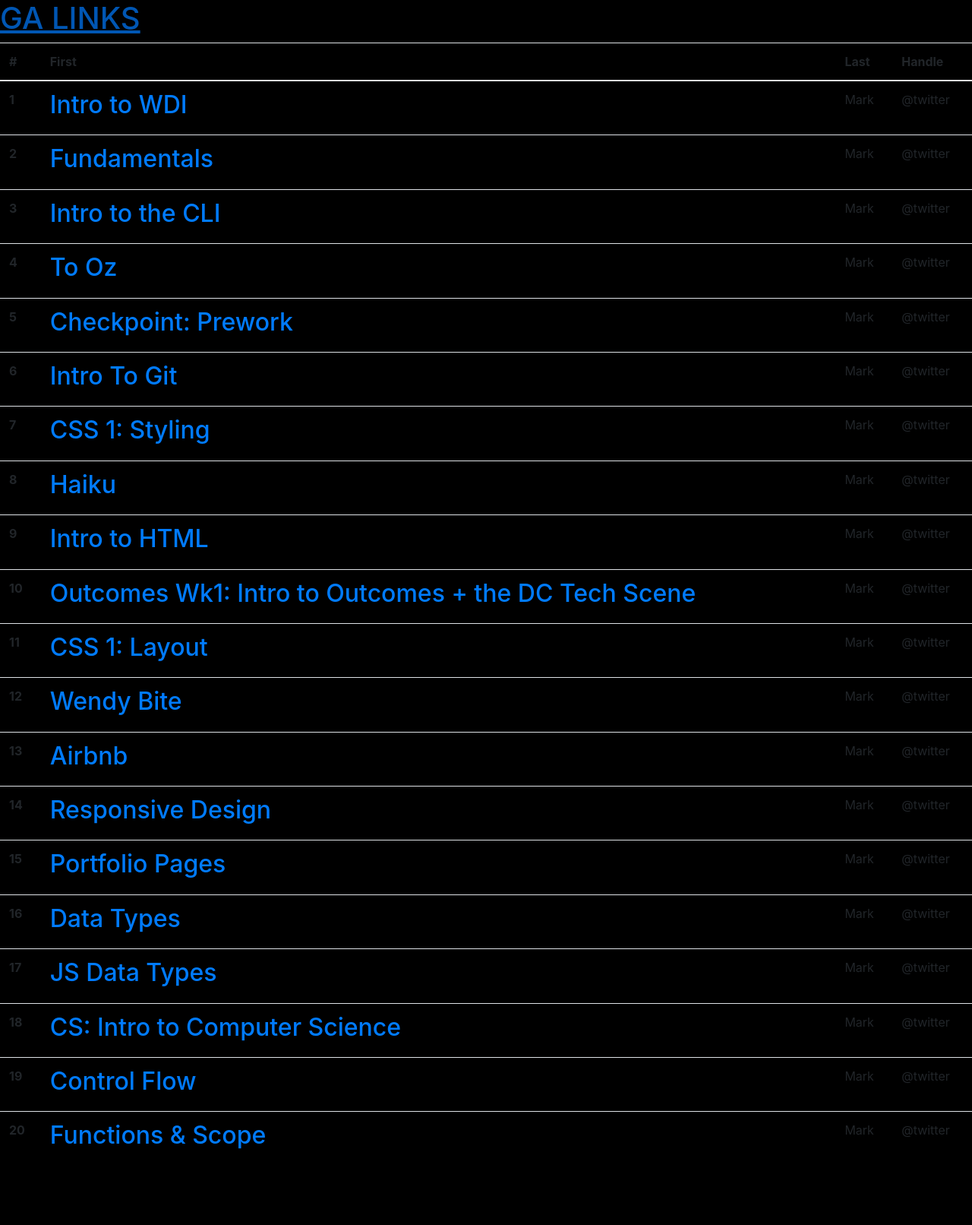
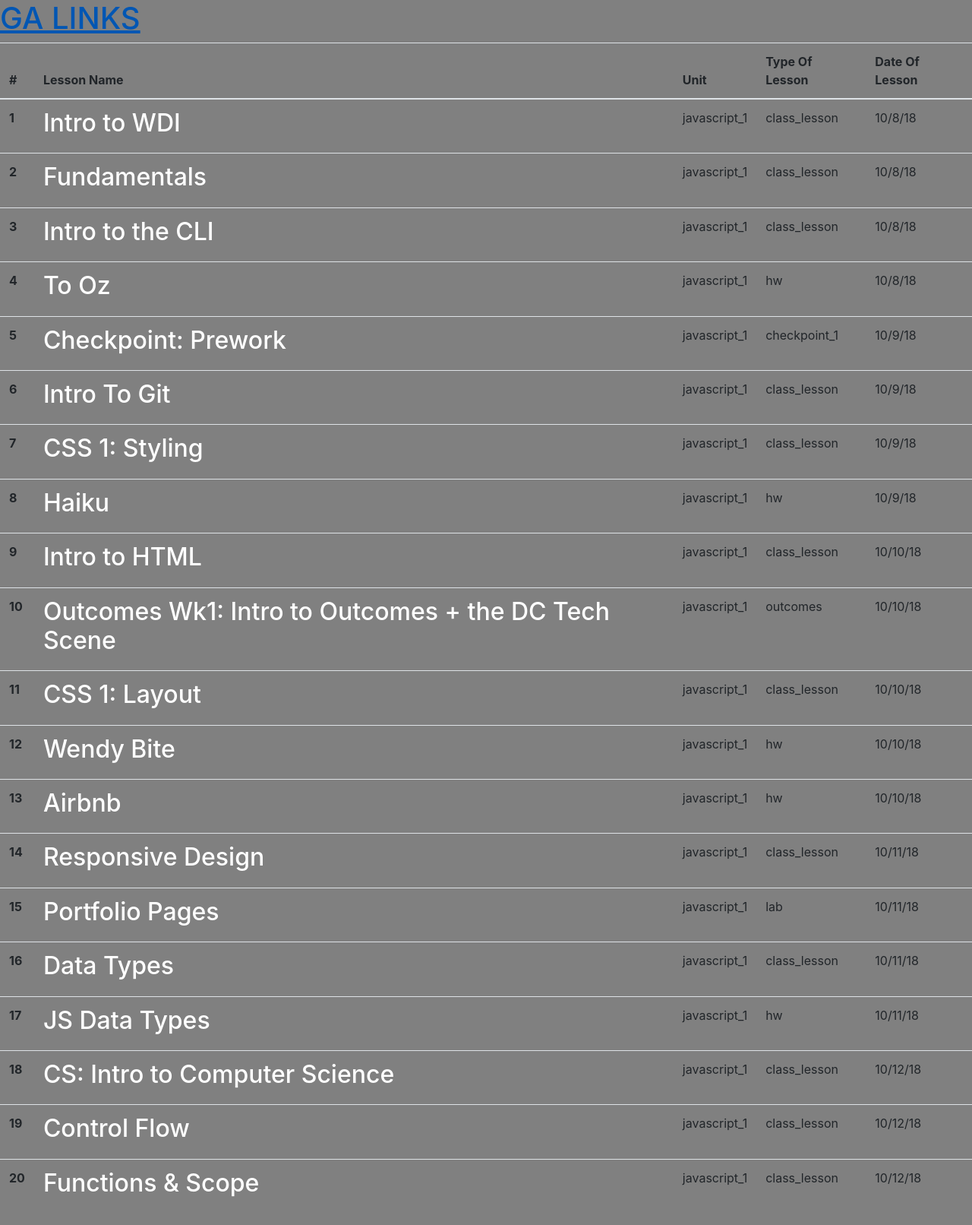
Before and after one commit to jnottin/ga_links_website, a Django app: template ga_links_app/templates/lessons.html in a window 1280 px wide. Shown: the whole page at 76% size. Before the commit the page ends 1512 px from the top, so only its background shows below. Run offline with Django 3.2, Linux system fonts and the light colour scheme; the template is opened without the code that fills it: values that come from a table or form of the project are taken from there, others are empty; data comes from the database, SQL or seed files in the repository; some libraries are stand-ins or nearby versions.

Commit message:
added colors and table, next working on sorting

```diff
--- a/ga_links_app/static/css/base.css
+++ b/ga_links_app/static/css/base.css
@@ -1,3 +1,7 @@
 body {
-    background-color: black;
+    background-color: grey;
 }
+a {
+    color: white;
+
+}
--- a/ga_links_app/templates/lessons.html
+++ b/ga_links_app/templates/lessons.html
@@ -1,4 +1,9 @@
 {% extends 'base.html' %}
+{% load staticfiles %}
+
+{% block styles %}
+<link rel="stylesheet" href="{% static 'css/lessons.css' %}">
+{% endblock %}
 
 {% block content %}
 
@@ -6,23 +11,27 @@
     <thead>
         <tr>
             <th scope="col">#</th>
-            <th scope="col">First</th>
-            <th scope="col">Last</th>
-            <th scope="col">Handle</th>
+            <th scope="col">Lesson Name</th>
+            <th scope="col">Unit</th>
+            <th scope="col">Type Of Lesson</th>
+            <th scope="col">Date Of Lesson</th>
         </tr>
     </thead>
 
 
-    <tbody>
+    <tbody class="table-body">
         {% for lesson in lessons %}
-        <tr>
-            <th scope="row">{{ forloop.counter }}</th>
-            <td colspan="1">
-                <h2><a href="/lesson/{{lesson.id}}">{{lesson.lesson_name}}</a></h2>
-            </td>
-            <td>Mark</td>
-            <td>@twitter</td>
-        </tr>
+        <a href="/lesson/{{lesson.id}}">
+            <tr>
+                <th scope="row">{{ forloop.counter }}</th>
+                <td>
+                    <h2><a href="{{lesson.lesson_url}}">{{lesson.lesson_name}}</a></h2>
+                </td>
+                <td>{{lesson.unit}}</td>
+                <td>{{lesson.type_of_lesson}}</td>
+                <td>{{lesson.date}}</td>
+            </tr>
+        </a>
         {% endfor %}
     </tbody>
 </table>
```
Also changed, not shown: ga_links_app/static/css/lessons.css (added, +8 -0 lines).
